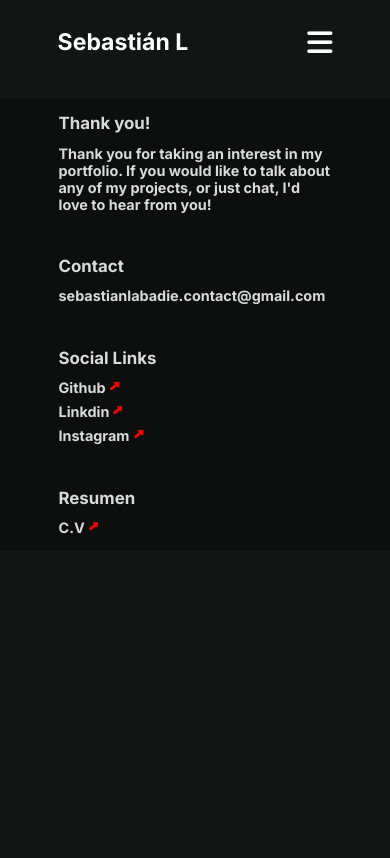
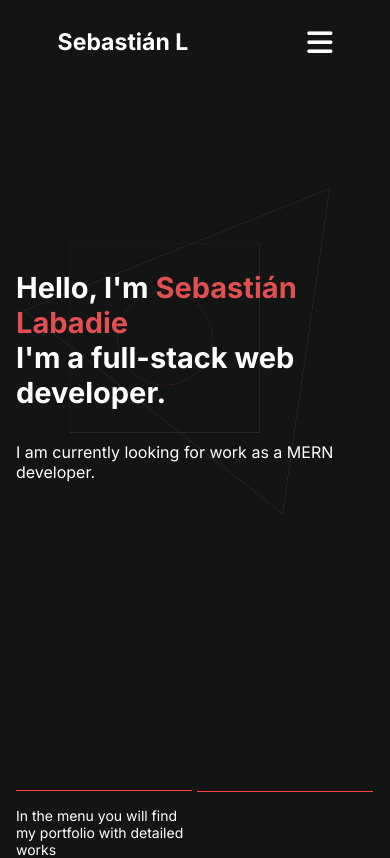
Before and after one commit to SebastianLabadie/Portfolio, a React (Create React App) app: page / in a window 390 px wide. Shown: the top 858 px of the page. Built offline with nearby package versions, Linux system fonts and the light colour scheme.

Commit message:
home responsive addeded crazy

```diff
--- a/public/index.html
+++ b/public/index.html
@@ -24,7 +24,7 @@
       work correctly both with client-side routing and a non-root public URL.
       Learn how to configure a non-root public URL by running `npm run build`.
     -->
-    <title>React App</title>
+    <title>Sebastian Labadie-FullStack</title>
     <link href="https://fonts.googleapis.com/css2?family=Inter:wght@400;600;700;800&display=swap" rel="stylesheet">
     <script src="https://kit.fontawesome.com/61a207640a.js" crossorigin="anonymous"></script>
   </head>
--- a/src/App.js
+++ b/src/App.js
@@ -2,11 +2,13 @@ import React from 'react';
 import './App.css';
 import Navbar from './components/Navbar/Navbar'
 import Footer from './components/Footer/Footer'
+import Home from './components/Home'
 
 function App() {
   return (
     <>
     <Navbar />
+    <Home />
     <Footer />
     </>
   );
--- a/src/components/Footer/Footer.js
+++ b/src/components/Footer/Footer.js
@@ -7,7 +7,6 @@ const FooterStyled = styled.div`
   color: #dadada;
   font-size: 0.9em;
   .container {
-    margin: 1em 0;
     padding: 1em;
     display: grid;
     grid-template-columns: 2fr 1fr 1fr 1fr;
@@ -69,8 +68,7 @@ const Footer = () => {
             <div className="info">
               <p>
                 Thank you for taking an interest in my portfolio. If you would
-                like to talk about any of my projects, or just chat, I'd love to
-                hear from you!
+                like to talk about any of my projects, or chat, just contact me! :D
               </p>
             </div>
           </div>
@@ -84,16 +82,16 @@ const Footer = () => {
             {/*poner iconos*/}
             <h3>Social Links</h3>
             <div className="info">
-            <a href="">Github<i class="fas fa-long-arrow-alt-up"></i></a>
-              <a href="">Linkdin<i class="fas fa-long-arrow-alt-up"></i></a>
-              <a href="">Instagram<i class="fas fa-long-arrow-alt-up"></i></a>
+            <a href="https://github.com/SebastianLabadie">Github<i className="fas fa-long-arrow-alt-up"></i></a>
+              <a href="https://www.linkedin.com/in/sebasti%C3%A1n-labadie-173902181/"> Linkdin<i className="fas fa-long-arrow-alt-up"></i></a>
+              <a href="https://www.instagram.com/sebastianlabadie.contact/?hl=es-la">Instagram<i className="fas fa-long-arrow-alt-up"></i></a>
             </div>
           </div>
           <div className="containers">
             {/*poner iconos*/}
             <h3>Resumen</h3>
             <div className="info">
-              <a href="">C.V<i class="fas fa-long-arrow-alt-up"></i></a>
+              <a href="https://drive.google.com/file/d/15UXP764q0gzRTUOb73FdUMrLruFbH-9Y/view?usp=sharing">C.V<i className="fas fa-long-arrow-alt-up"></i></a>
             </div>
           </div>
         </div>
--- /dev/null
+++ b/src/components/Home.js
@@ -0,0 +1,227 @@
+import React from "react";
+import styled from "styled-components";
+import asd from "../images/homeBack.png";
+import Wrapper from "./Wrapper";
+
+let height = window.innerHeight;
+const HomeStyled = styled.div`
+  position: relative;
+  height: ${height}px;
+  min-height: 720px;
+  background-image: url(${asd});
+  background-position: top;
+  background-repeat: no-repeat;
+  background-size: contain;
+
+  .name {
+    &:after {
+      content: " Sebastián Labadie";
+      color: rgb(224, 80, 80);
+    }
+  }
+  .text {
+    position: relative;
+    color: #fff;
+    display: flex;
+    flex-direction: column;
+    justify-content: flex-start;
+    top: 25%;
+    left: 16px;
+    font-size: 70px;
+    width: 98%;
+  }
+  .work {
+    font-size: 24px;
+    margin-top: 2em;
+    font-weight: 500;
+  }
+  .see {
+    color: #fff;
+    font-size: 18px;
+    font-weight: 500;
+    width: 48.2%;
+    left: 16px;
+    position: relative;
+    top: 56%;
+  }
+  .separator-one {
+    position: relative;
+    top: 50%;
+    left: 16px;
+    height: 1px;
+    width: 48.2%;
+    background: rgb(255, 70, 70);
+    z-index: 90;
+  }
+  .separator-two {
+    position: relative;
+    top: 49.9%;
+    left: 50.5%;
+    height: 1px;
+    width: 48.2%;
+    background: rgb(255, 70, 70);
+    z-index: 90;
+  }
+
+
+  @media screen and (max-width: 1080px) {
+    background-size: 800px;
+    .text {
+      font-size: 56px;
+    }
+  }
+  @media screen and (max-width: 838px) {
+    .text {
+      top: 26%;
+    }
+    background-size: 700px;
+    .name {
+      font-size: 48px;
+    }
+    .full {
+      font-size: 48px;
+    }
+    .see {
+      width: 47.2%;
+    }
+    .separator-one {
+      width: 46.2%;
+    }
+    .separator-two {
+      width: 46.2%;
+    }
+  }
+  @media screen and (max-width: 720px) {
+    .see {
+      top: 52.5%;
+    }
+    .separator-one {
+        top: 43.5%;
+    }
+    .separator-two {
+      top: 43.4%;
+    }
+  }
+
+  @media screen and (max-width: 670px) {
+    background-size: 600px;
+    .name {
+      font-size: 36px;
+    }
+    .full {
+      font-size: 36px;
+    }
+    .work {
+      font-size: 20px;
+    }
+    .see {
+      font-size: 16px;
+    }
+    .see {
+        top: 62.5%;
+      width: 45.2%;
+
+    }
+    .separator-one {
+        top: 52.5%;
+      width: 45.2%;
+    }
+    .separator-two {
+        top: 52.4%;
+      width: 45.2%;
+    }
+  }
+  @media screen and (max-width: 538px) {
+    .see {
+      top: 56.5%;
+    }
+    .separator-one {
+      top: 49.5%;
+    }
+    .separator-two {
+      top: 49.4%;
+    }
+  }
+  @media screen and (max-width: 501px) {
+    .see {
+      top: 51.5%;
+    }
+    .separator-one {
+      top: 43.5%;
+    }
+    .separator-two {
+      top: 43.4%;
+    }
+  }
+  @media screen and (max-width: 480px) {
+    .name {
+      font-size: 29px;
+    }
+    .full {
+      font-size: 29px;
+    }
+    .work {
+      font-size: 16px;
+    }
+    .see {
+      font-size: 14px;
+      top: 64.5%;
+    }
+    .separator-one {
+      top: 57.5%
+    }
+    .separator-two {
+      top: 57.4%
+    }
+  }
+
+  @media screen and (max-width: 430px) {
+    background-size: 500px;
+    .text {
+      top: 22%;
+    }
+    .separator-one {
+      width: 45.2%;
+    }
+    .separator-two {
+      width: 45.2%;
+    }
+  }
+  @media screen and (max-width: 413px) {
+    .see {
+      top: 60.5%;
+    }
+    .separator-one {
+      top: 52.5%
+    }
+    .separator-two {
+      top: 52.4%
+    }
+
+  }
+`;
+
+const Home = () => {
+
+  return (
+    <Wrapper>
+      <HomeStyled>
+        <div className="text">
+          <p className="name">Hello, I'm</p>
+          <p className="full">I'm a full-stack web developer.</p>
+          <p className="work">
+            I am currently looking for work as a MERN developer.
+          </p>
+        </div>
+        <p className="see">
+          In the menu you will find my portfolio with detailed works
+        </p>
+
+        <div className="separator-one"></div>
+        <div className="separator-two"></div>
+      </HomeStyled>
+    </Wrapper>
+  );
+};
+
+export default Home;
--- a/src/components/Navbar/Navbar.js
+++ b/src/components/Navbar/Navbar.js
@@ -1,8 +1,9 @@
 import React, { useState } from "react";
 import styled from "styled-components";
 import { MenuItems } from "./MenuItems";
-import Wrapper from '../Wrapper'
+import Wrapper from "../Wrapper";
 
+let height = window.innerHeight
 const NavbarStyled = styled.div`
 
   box-shadow: 0px 1px 3px rgba(0, 0, 0, 0.2);
@@ -48,7 +49,6 @@ const NavbarStyled = styled.div`
       color:rgb(224, 80, 80);
       &:after {
         width: 100%;
-        color: blue;
         transition: width 0.3s;
       }
     }
@@ -76,7 +76,7 @@ const NavbarStyled = styled.div`
       top: 0;
       left: -200vw;
       width: 100vw;
-      height: 100vh;
+      height: 100%;
       background: rgba(19, 20, 20, 1);
       opacity: 1;
       z-index: 100;
@@ -108,11 +108,26 @@ const NavbarStyled = styled.div`
     }
   }
 
-  @media screen and (max-width: 768px) {
+  @media screen and (max-width: 800px) {
     .close{
+      top:0.8em;
       right:2em;
     }
+
   }
+  @media screen and (max-width: 479px) {
+    .close{
+      top:1em;
+    }
+  }
+  @media screen and (max-width: 414px) {
+    .close{
+      top:0.9em;
+    }
+  }
+
+
+
 `;
 
 const RenderMenuItems = MenuItems.map((item, i) => {
@@ -126,29 +141,40 @@ const RenderMenuItems = MenuItems.map((item, i) => {
 });
 
 const Navbar = () => {
+
   const [clicked, setClicked] = useState(false);
 
-  console.log(clicked);
+
+  const handleClickOpen=(e)=>{
+    setClicked(!clicked)
+    document.body.classList.add('stop-scrolling')
+  }
+  const handleClickClose=(e)=>{
+    setClicked(!clicked)
+    document.body.classList.remove('stop-scrolling')
+  }
+
+  console.log(height);
   return (
     <NavbarStyled>
-          <Wrapper >
+      <Wrapper>
         <nav className="NavbarItems">
           <h1 className="navbar-name">Sebastián L</h1>
-          <div className="menu-icon open" onClick={(e) => setClicked(!clicked)}>
+          <div className="menu-icon open" onClick={handleClickOpen}>
             <i className="fas fa-bars"></i>
           </div>
           <ul className={clicked ? "nav-menu active" : "nav-menu"}>
             <div
               className="menu-icon close"
-              onClick={(e) => setClicked(!clicked)}
+              onClick={handleClickClose}
             >
               <i className="fas fa-times"></i>
             </div>
             {RenderMenuItems}
           </ul>
         </nav>
-    </Wrapper>
-      </NavbarStyled>
+      </Wrapper>
+    </NavbarStyled>
   );
 };
 
--- a/src/index.css
+++ b/src/index.css
@@ -10,3 +10,9 @@ body{
   font-size:16px;
   font-weight: 700;
 }
+
+
+  .stop-scrolling {
+      height: 100%;
+      overflow: hidden;
+  }
```
Also changed, not shown: src/components/About.js (added), src/images/asdBack.png (renamed from src/images/Group_14.png), src/images/homeBack.png (renamed from src/images/image.png).
